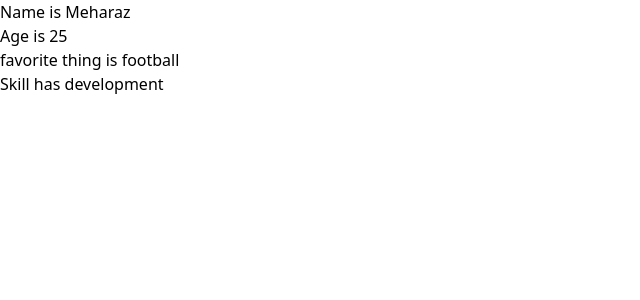
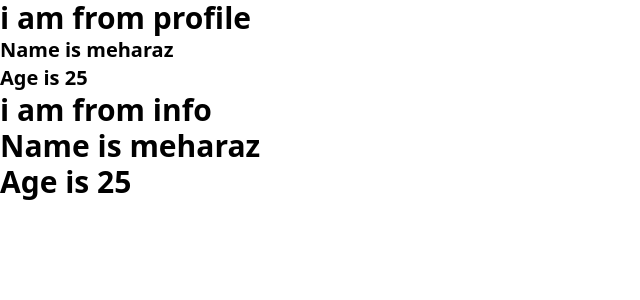
Before and after one commit to raz421/practice-_module1_0_6-_video, a React (Vite) app: page / in a window 1280 px wide. Shown: the top 300 px of the page, without its empty margins (0-640 px from the left). Built offline with nearby package versions, Linux system fonts and the light colour scheme.

Commit message:
more practice of props

```diff
--- a/src/App.jsx
+++ b/src/App.jsx
@@ -1,9 +1,19 @@
+import Avatar from "./components/Avatar";
+import Info from "./components/Info";
 import Profile from "./components/Profile";
 
 function App() {
+  const obj = {
+    name: "meharaz",
+    size: 43,
+  };
+  const age = 25;
   return (
     <>
-      <Profile />
+      <Profile>
+        <Avatar obj={obj} age={age} />
+        <Info obj={obj} age={age} />
+      </Profile>
     </>
   );
 }
--- a/src/components/Avatar.jsx
+++ b/src/components/Avatar.jsx
@@ -1,9 +1,9 @@
-import Info from "./Info";
-
-export default function Avatar(props) {
+export default function Avatar({ obj, age }) {
   return (
     <div>
-      <Info {...props} />
+      <h1 className="text-3xl font-bold"> i am from profile</h1>
+      <p className="font-bold text-xl">Name is {obj.name}</p>
+      <p className="font-bold text-xl">Age is {age}</p>
     </div>
   );
 }
--- a/src/components/Info.jsx
+++ b/src/components/Info.jsx
@@ -1,10 +1,9 @@
-export default function Info({ name, age, favrt, skill }) {
+export default function Info({ obj, age }) {
   return (
     <div>
-      <h1>Name is {name}</h1>
-      <h1>Age is {age}</h1>
-      <h1>favorite thing is {favrt}</h1>
-      <h1>Skill has {skill}</h1>
+      <h1 className="text-3xl font-bold"> i am from info</h1>
+      <p className="text-3xl font-bold"> Name is {obj.name}</p>
+      <p className="text-3xl font-bold"> Age is {age}</p>
     </div>
   );
 }
--- a/src/components/Profile.jsx
+++ b/src/components/Profile.jsx
@@ -1,9 +1,3 @@
-import Avatar from "./Avatar";
-
-export default function Profile() {
-  const name = "Meharaz";
-  const age = 25;
-  const favrt = "football";
-  const skill = "development";
-  return <Avatar name={name} age={age} favrt={favrt} skill={skill} />;
+export default function Profile({ children }) {
+  return <h1>{children}</h1>;
 }
```
